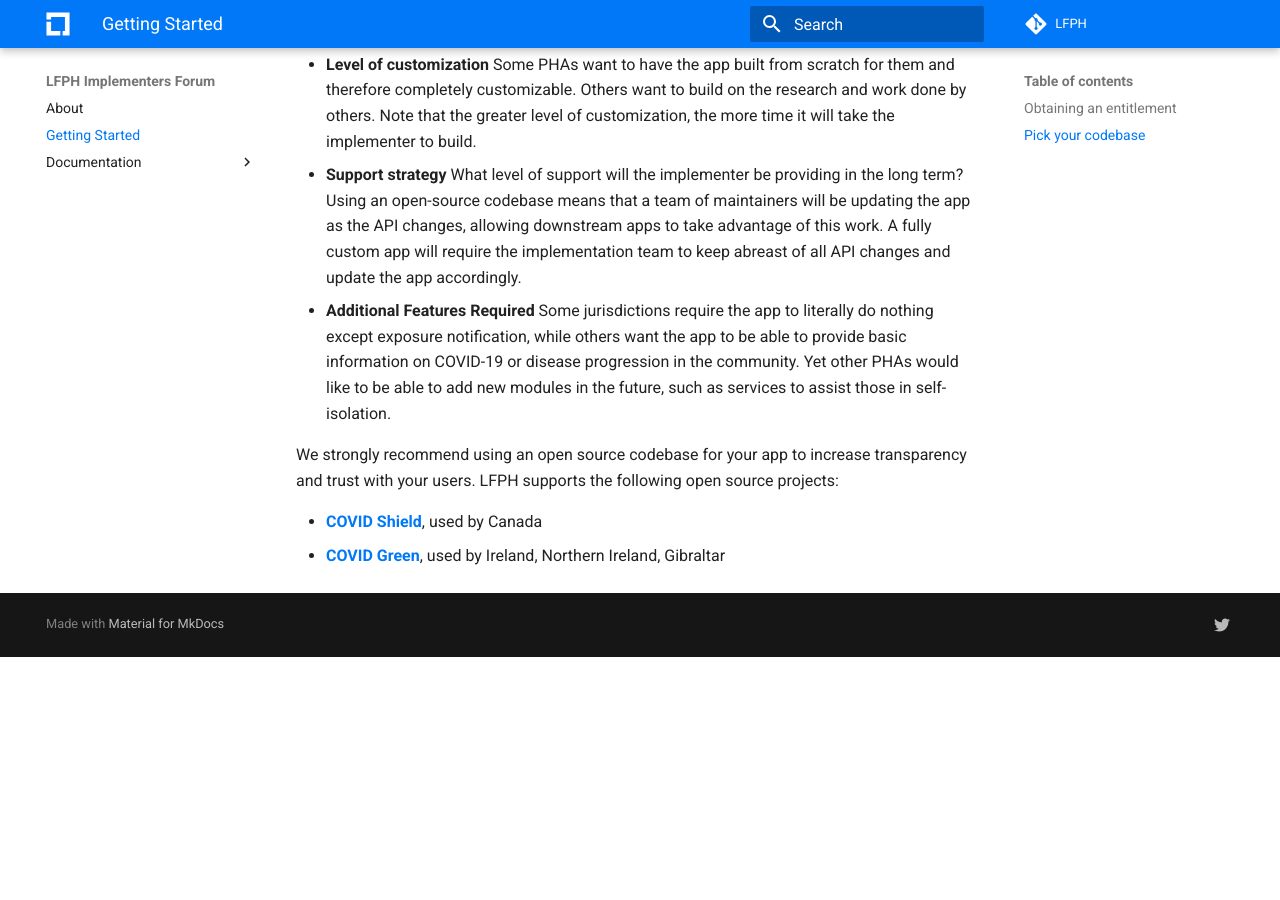
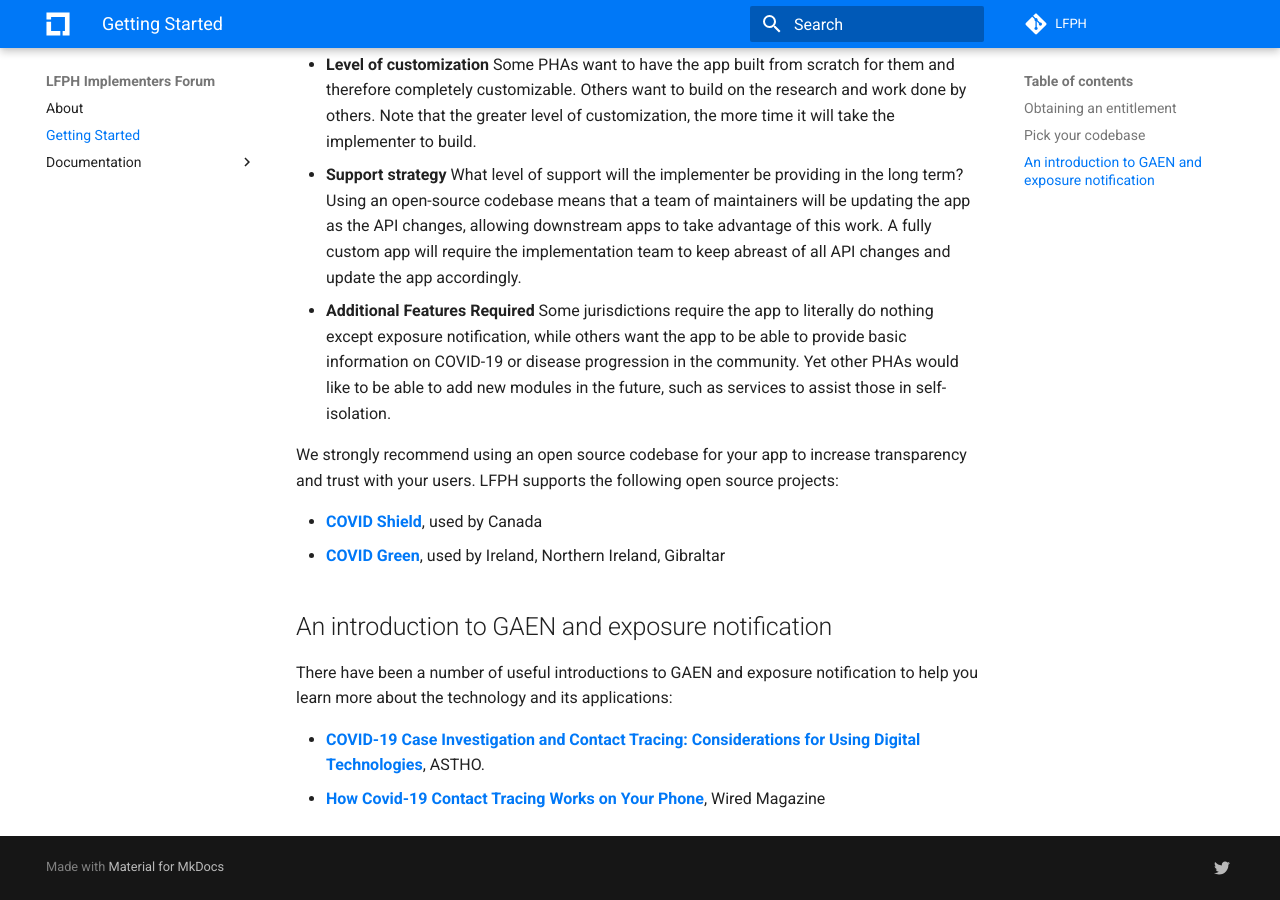
Before and after one commit to lfph/implementers-forum, an MkDocs documentation site: the page built from docs/getting-started.md, in a window 1280 px wide and 900 px high, scrolled down 892 px. Built offline with MkDocs 1.6.1 and Material for MkDocs 9.7.7, drawn with Linux system fonts in a browser that asks for light colours; comment, search, counter and statistics services are not loaded; before the commit the page ends 1549 px from its top, so only the background shows below that.

Commit message:
added introductory articles to getting started

```diff
--- a/docs/getting-started.md
+++ b/docs/getting-started.md
@@ -28,3 +28,10 @@ We strongly recommend using an open source codebase for your app to increase tra
 
 * [**COVID Shield**](https://github.com/CovidShield), used by Canada
 * [**COVID Green**](https://github.com/covidgreen), used by Ireland, Northern Ireland, Gibraltar
+
+## An introduction to GAEN and exposure notification
+
+There have been a number of useful introductions to GAEN and exposure notification to help you learn more about the technology and its applications:
+
+* [**COVID-19 Case Investigation and Contact Tracing: Considerations for Using Digital Technologies**](https://www.astho.org/ASTHOReports/COVID-19-Case-Investigation-and-Contact-Tracing-Considerations-for-Using-Digital-Technologies/07-16-20/), ASTHO.
+* [**How Covid-19 Contact Tracing Works on Your Phone**](https://www.wired.com/story/covid-19-contact-tracing-apple-google/), Wired Magazine
```
